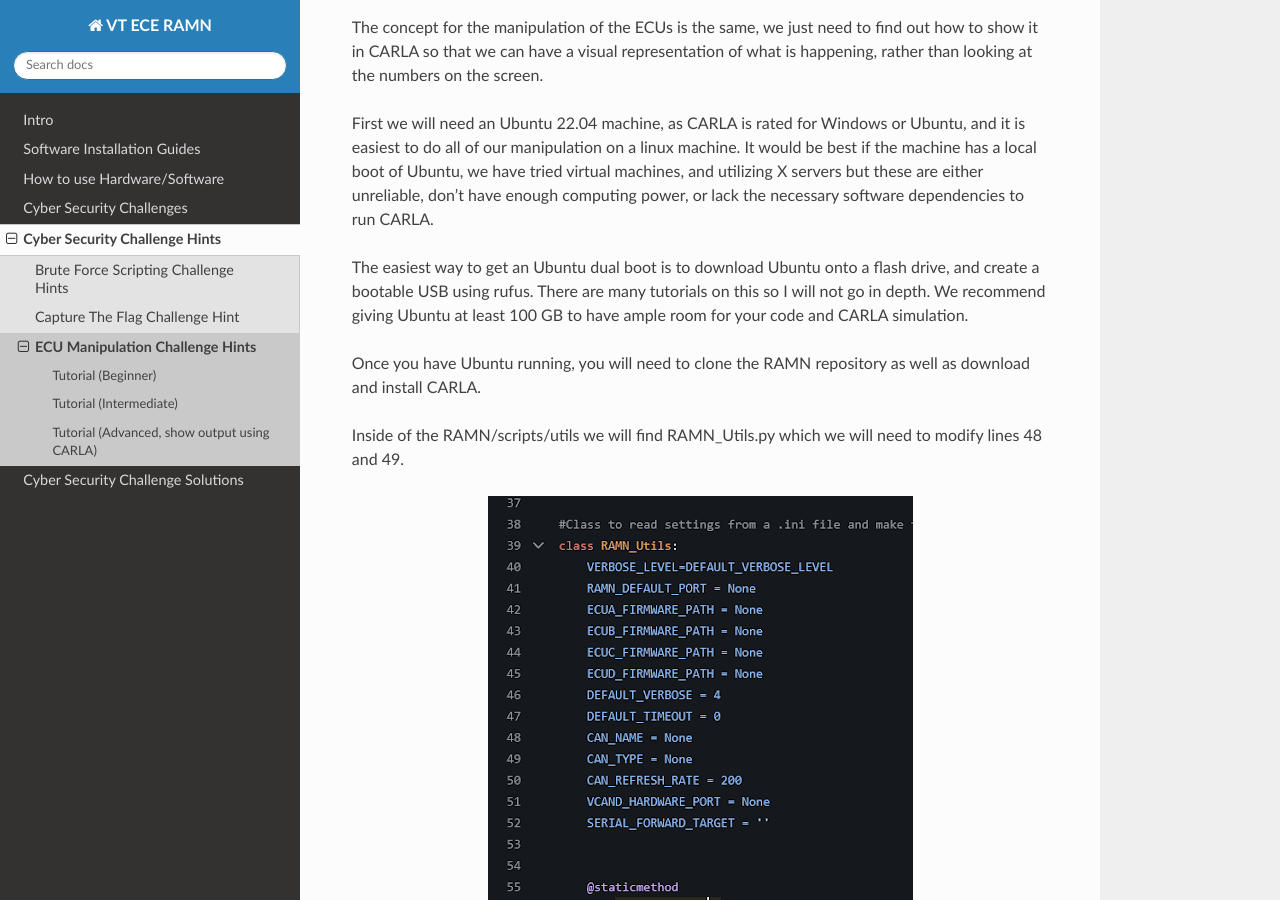
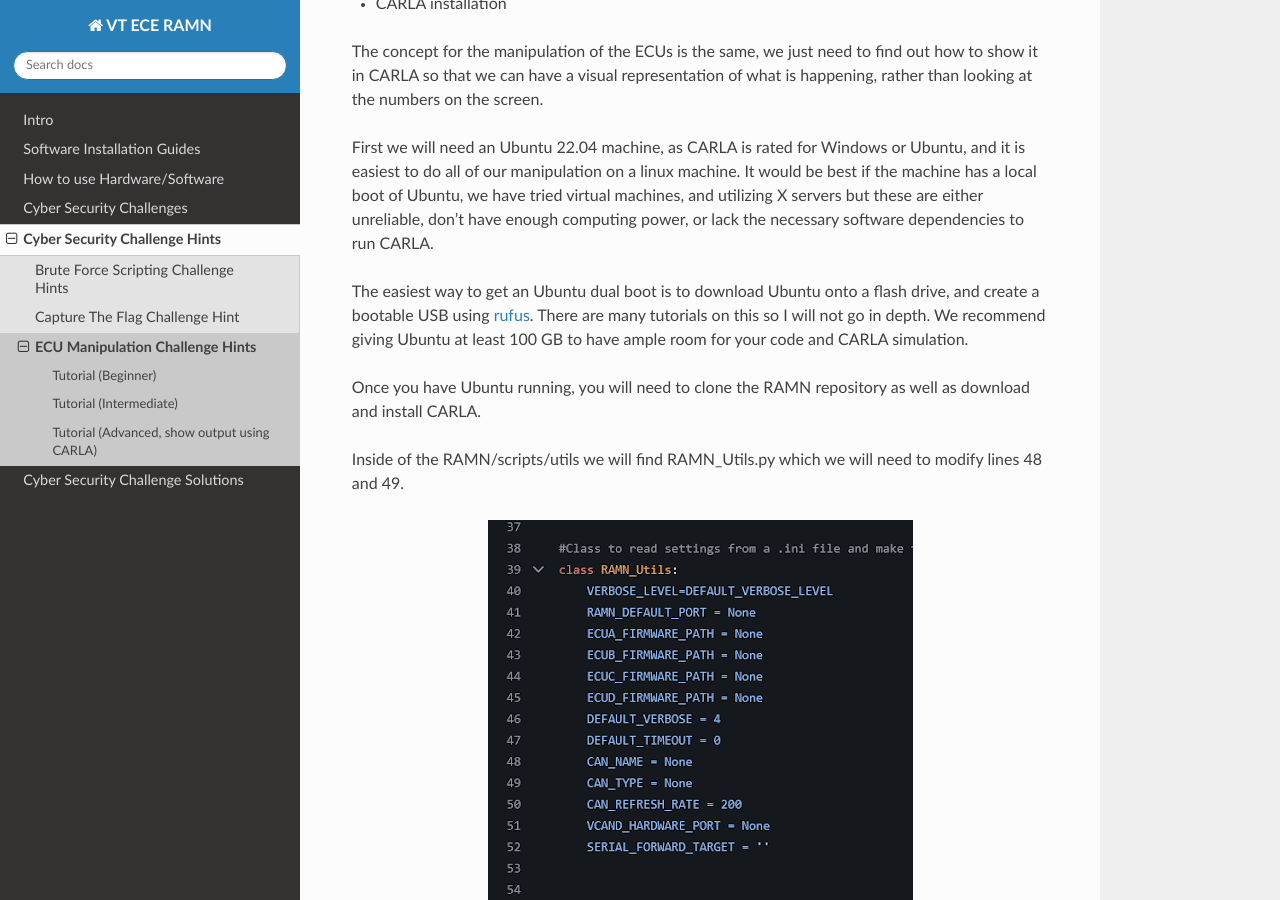
Before and after one commit to JonasvonStein/F25-04-Drive-Secure-Teaching-Automotive-Cybersecurity-with-RAMN, a Sphinx documentation site: the page built from docs/challengeHints/ECU_Manipulation.rst, in a window 1280 px wide and 900 px high, scrolled down 3001 px. Built offline with Sphinx 7.4.7 and the Read the Docs theme 3.1.0, drawn with Linux system fonts in a browser that asks for light colours; pages that are not in the unit, such as notebooks, are missing from menus; part of the change alters nothing that is shown.

```diff
--- a/docs/challengeHints/ECU_Manipulation.rst
+++ b/docs/challengeHints/ECU_Manipulation.rst
@@ -124,7 +124,7 @@ Tutorial (Advanced, show output using CARLA)
 REQUIREMENTS:
 
 - Ubuntu 22.04 (local boot)
-- Can-utils, pygame, numpy
+    - Can-utils, pygame, numpy
 - RAMN repository
 - CARLA installation
 
@@ -137,7 +137,7 @@ we have tried virtual machines, and utilizing X servers but these are either unr
 computing power, or lack the necessary software dependencies to run CARLA.
 
 The easiest way to get an Ubuntu dual boot is to download Ubuntu onto a flash drive,
-and create a bootable USB using rufus. There are many tutorials on this so I will not go in depth.
+and create a bootable USB using `rufus <https://rufus.ie/>`_. There are many tutorials on this so I will not go in depth.
 We recommend giving Ubuntu at least 100 GB to have ample room for your code and CARLA simulation.
 
 Once you have Ubuntu running, you will need to clone the RAMN repository as well as download and install CARLA.
```
